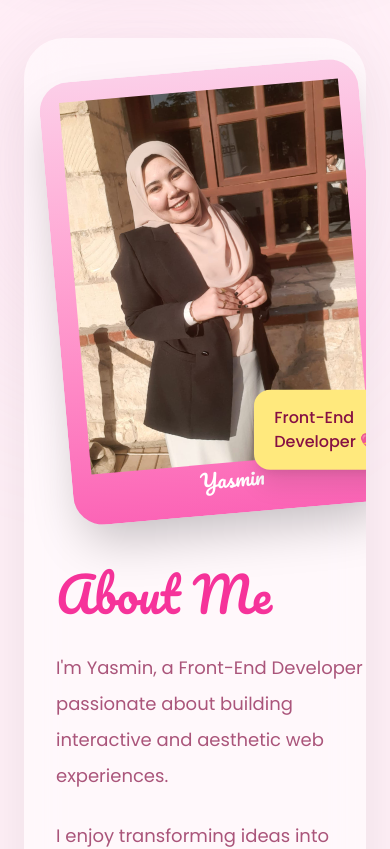
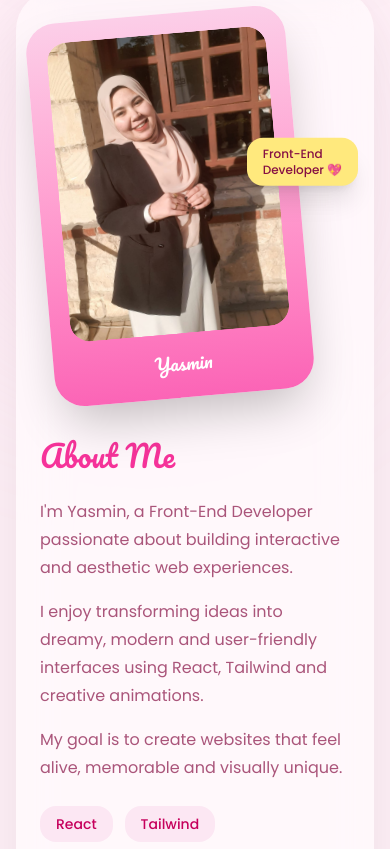
Before and after one commit to Yasmin-Elsawy19/yasmin-portfolio, a React (Vite) app: page / in a window 390 px wide. Shown: the part 860-1709 px from the top of the page. Built offline with nearby package versions, Linux system fonts and the light colour scheme.

Commit message:
fix mobile responsive

```diff
--- a/src/sections/About.jsx
+++ b/src/sections/About.jsx
@@ -7,36 +7,15 @@ function About() {
   return (
     <section
       id="about"
-      className="
-        min-h-screen
-        px-6
-        md:px-20
-        py-24
-        relative
-
-      "
+      className="min-h-screen px-4 md:px-20 py-12 md:py-24 relative"
     >
-
       {/* glow */}
       <div className="absolute left-0 top-20 w-72 h-72 bg-pink-200 rounded-full blur-[120px] opacity-40"></div>
 
       <div
-        className="
-          relative
-          max-w-6xl
-          mx-auto
-          bg-white/50
-          backdrop-blur-xl
-          rounded-[40px]
-          p-8
-          md:p-14
-          shadow-[0_20px_60px_rgba(0,0,0,0.08)]
-          overflow-hidden
-        "
+        className="relative max-w-6xl mx-auto bg-white/50 backdrop-blur-xl rounded-[40px] p-6 md:p-14 shadow-[0_20px_60px_rgba(0,0,0,0.08)] overflow-hidden"
       >
-
-        <div className="grid md:grid-cols-2 gap-14 items-center">
-
+        <div className="grid md:grid-cols-2 gap-10 md:gap-14 items-center">
           {/* LEFT SIDE */}
           <motion.div
             initial={{ opacity: 0, x: -40 }}
@@ -45,77 +24,45 @@ function About() {
             viewport={{ once: true }}
             className="relative"
           >
-
             {/* polaroid */}
-            <div
-              className="
-                bg-white
-                rounded-[30px]
-                p-5
-                shadow-2xl
-                rotate-[-5deg]
-                w-fit
-                  bg-gradient-to-b
-                  from-pink-200
-                  to-pink-400
-              "
-            >
-
-              <div
-                className="
-                  w-[280px]
-                  h-[360px]
-                  rounded-[20px]
-                //   bg-gradient-to-b
-                //   from-pink-200
-                //   to-pink-400
-                "
-              >
-                 <img src={me} alt="Yasmin" />
+            <div className="bg-gradient-to-b from-pink-200 to-pink-400 rounded-[30px] p-5 shadow-2xl rotate-[-5deg] w-fit">
+              <div className="w-[220px] md:w-[280px] h-[300px] md:h-[360px] rounded-[20px] overflow-hidden">
+                <img
+                  src={me}
+                  alt="Yasmin"
+                  className="w-full h-full object-cover rounded-[20px]"
+                  loading="lazy"
+                />
               </div>
-
               <p
-                className="
-                  text-center
-                  mt-4
-                  text-white
-                  text-xl
-                "
+                className="text-center mt-4 text-white text-lg md:text-xl"
                 style={{ fontFamily: "Pacifico" }}
               >
                 Yasmin
               </p>
-
             </div>
 
             {/* floating card */}
             <motion.div
-              animate={{
-                y: [0, -10, 0],
-              }}
-              transition={{
-                duration: 4,
-                repeat: Infinity,
-              }}
+              animate={{ y: [0, -10, 0] }}
+              transition={{ duration: 4, repeat: Infinity }}
               className="
                 absolute
-                -right-6
-                bottom-10
+                -right-2 md:-right-8
+                top-1/3 md:top-auto
+                md:bottom-4
                 bg-[#ffe97d]
-                px-5
-                py-4
+                px-4 md:px-6
+                py-2 md:py-3
                 rounded-2xl
                 shadow-xl
                 text-pink-900
                 font-medium
+                text-xs md:text-base
               "
             >
-
-              Front-End <br />
-              Developer 💖
-
+              Front-End <br /> Developer 💖
             </motion.div>
-
           </motion.div>
 
           {/* RIGHT SIDE */}
@@ -125,125 +72,39 @@ function About() {
             transition={{ duration: 0.8 }}
             viewport={{ once: true }}
           >
-
             <h2
-              className="
-                text-5xl
-                md:text-6xl
-                text-pink-500
-                mb-8
-              "
+              className="text-3xl md:text-6xl text-pink-500 mb-6 md:mb-8"
               style={{ fontFamily: "Pacifico" }}
             >
               About Me
             </h2>
 
-            <p
-              className="
-                text-pink-900/70
-                leading-9
-                text-lg
-                mb-6
-              "
-            >
-
-              I'm Yasmin, a Front-End Developer passionate
-              about building interactive and aesthetic web
-              experiences.
-
+            <p className="text-pink-900/70 text-base md:text-lg leading-7 md:leading-9 mb-4 md:mb-6">
+              I'm Yasmin, a Front-End Developer passionate about building interactive and aesthetic web experiences.
             </p>
 
-            <p
-              className="
-                text-pink-900/70
-                leading-9
-                text-lg
-                mb-6
-              "
-            >
-
-              I enjoy transforming ideas into dreamy,
-              modern and user-friendly interfaces using
-              React, Tailwind and creative animations
-
+            <p className="text-pink-900/70 text-base md:text-lg leading-7 md:leading-9 mb-4 md:mb-6">
+              I enjoy transforming ideas into dreamy, modern and user-friendly interfaces using React, Tailwind and creative animations.
             </p>
 
-            <p
-              className="
-                text-pink-900/70
-                leading-9
-                text-lg
-              "
-            >
-
-              My goal is to create websites that feel
-              alive, memorable and visually unique.
-
+            <p className="text-pink-900/70 text-base md:text-lg leading-7 md:leading-9">
+              My goal is to create websites that feel alive, memorable and visually unique.
             </p>
 
             {/* mini cards */}
-            <div className="flex flex-wrap gap-4 mt-10">
-
-              <div
-                className="
-                  px-5
-                  py-3
-                  rounded-2xl
-                  bg-pink-100
-                  text-pink-700
-                  font-medium
-                "
-              >
-                React
-              </div>
-
-              <div
-                className="
-                  px-5
-                  py-3
-                  rounded-2xl
-                  bg-pink-100
-                  text-pink-700
-                  font-medium
-                "
-              >
-                Tailwind
-              </div>
-
-              <div
-                className="
-                  px-5
-                  py-3
-                  rounded-2xl
-                  bg-pink-100
-                  text-pink-700
-                  font-medium
-                "
-              >
-                Framer Motion
-              </div>
-
-              <div
-                className="
-                  px-5
-                  py-3
-                  rounded-2xl
-                  bg-pink-100
-                  text-pink-700
-                  font-medium
-                "
-              >
-                UI/UX
-              </div>
-
+            <div className="flex flex-wrap gap-3 md:gap-4 mt-6 md:mt-10">
+              {["React", "Tailwind", "Framer Motion", "UI/UX"].map((skill, i) => (
+                <div
+                  key={i}
+                  className="px-4 md:px-5 py-2 md:py-3 rounded-2xl bg-pink-100 text-pink-700 font-medium text-sm md:text-base"
+                >
+                  {skill}
+                </div>
+              ))}
             </div>
-
           </motion.div>
-
         </div>
-
       </div>
-
     </section>
   )
 }
--- a/src/sections/Hero.jsx
+++ b/src/sections/Hero.jsx
@@ -285,7 +285,7 @@ function Hero() {
                 className="
                   text-pink-100
                   text-2xl
-                  mb-4
+                  mb-2
                 "
               >
                 Hi, I'm
@@ -313,7 +313,7 @@ function Hero() {
                 animate={{ opacity: 1 }}
                 transition={{ delay: 0.4 }}
                 className="
-                  mt-6
+                  mt-4
                   inline-block
                   px-6
                   py-3
@@ -353,7 +353,7 @@ function Hero() {
     document.getElementById("timeline").scrollIntoView({ behavior: "smooth" })
   }}
   className="
-    mt-10
+    mt-6
     px-9
     py-4
     rounded-full
@@ -379,7 +379,7 @@ function Hero() {
                   repeat: Infinity,
                 }}
                 className="
-                  mt-10
+                  mt-6
                   relative
                   z-10
                 "
@@ -390,7 +390,7 @@ function Hero() {
                   alt=""
                   className="
                     w-[320px]
-                    md:w-[260px]
+                    md:w-[240px]
                     mx-auto
                     drop-shadow-[0_20px_40px_rgba(0,0,0,0.35)]
                   "
```
Also changed, not shown: src/components/Timeline.jsx (+20 -172 lines).
